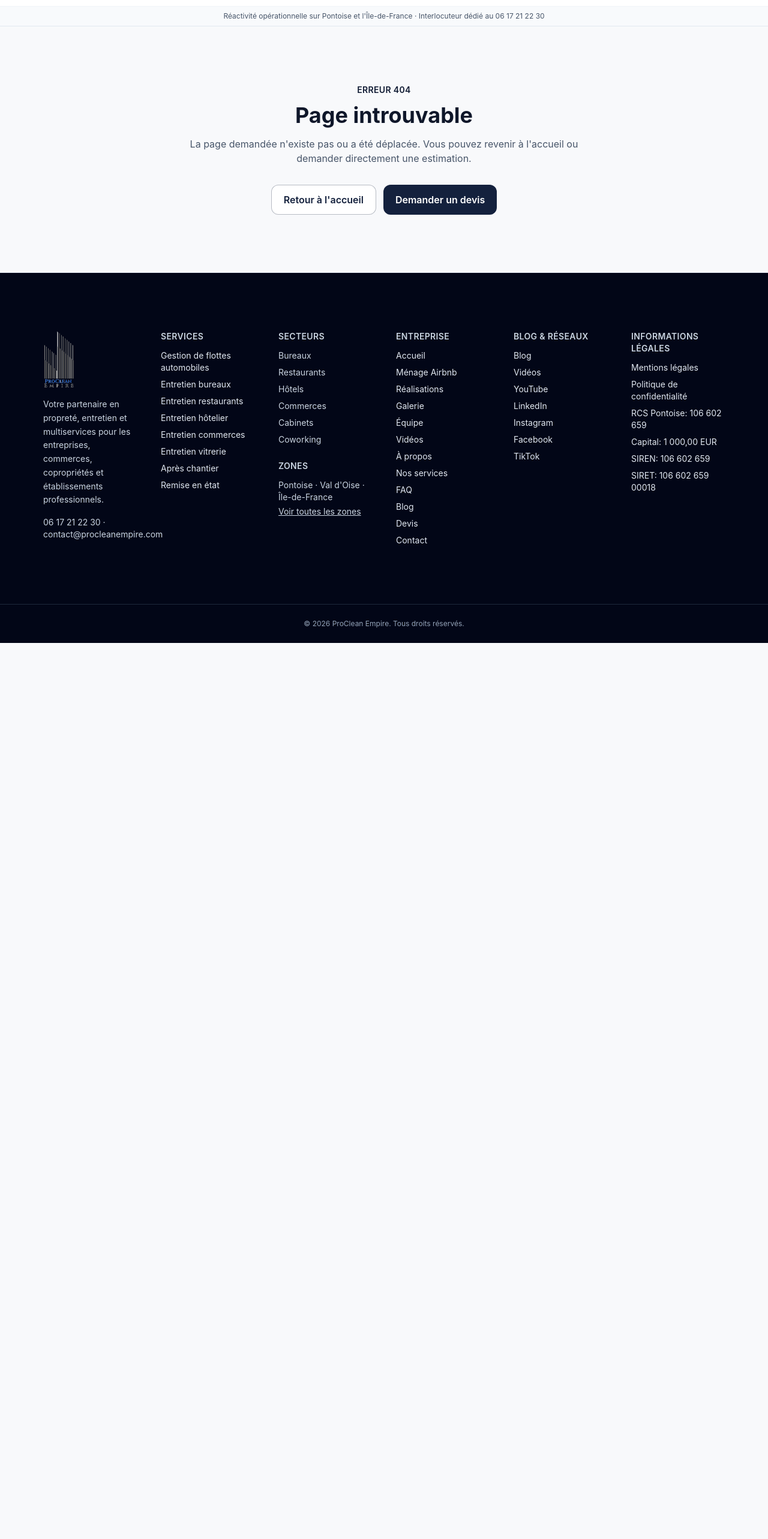
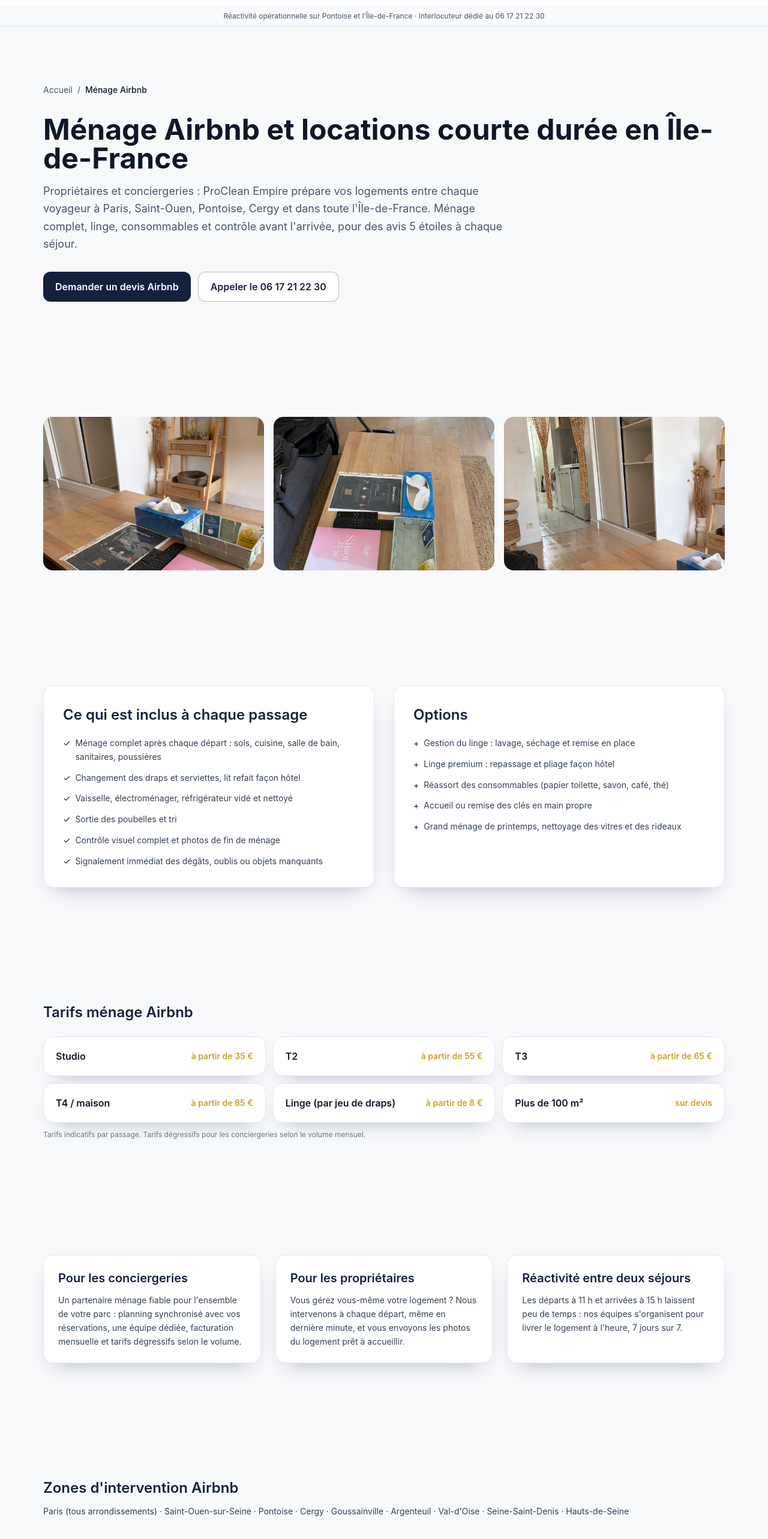
Before and after one commit to makayakevinh00-prog/https-procleanempire-multiservice.manus.space, a Next.js app: page /menage-airbnb in a window 1280 px wide. Before the commit this address had no page. Shown: the part 86-2652 px from the top of the page at 60% size. Before the commit the page ends 1158 px from the top, so only its background shows below. Built offline with nearby package versions, Linux system fonts and the light colour scheme.

Commit message:
Page ménage Airbnb

```diff
--- /dev/null
+++ b/app/menage-airbnb/page.tsx
@@ -0,0 +1,140 @@
+import Link from "next/link";
+import { buildMetadata, siteConfig } from "@/lib/site";
+import { PageHero } from "@/components/sections/page-hero";
+import { CtaBand } from "@/components/sections/cta-band";
+import { airbnbContent as c } from "@/lib/content/airbnb";
+
+export const metadata = buildMetadata({
+  title: c.metaTitle,
+  description: c.metaDescription,
+  path: "/menage-airbnb"
+});
+
+export default function MenageAirbnbPage() {
+  const serviceSchema = {
+    "@context": "https://schema.org",
+    "@type": "Service",
+    serviceType: "Ménage Airbnb et location courte durée",
+    name: c.h1,
+    description: c.metaDescription,
+    provider: { "@id": `${siteConfig.url}/#entreprise` },
+    areaServed: ["Paris", "Saint-Ouen-sur-Seine", "Pontoise", "Cergy", "Île-de-France"],
+    offers: { "@type": "Offer", priceCurrency: "EUR", price: "35", description: "Ménage studio, à partir de" },
+    url: `${siteConfig.url}/menage-airbnb`
+  };
+  const faqSchema = {
+    "@context": "https://schema.org",
+    "@type": "FAQPage",
+    mainEntity: c.faqs.map((faq) => ({
+      "@type": "Question",
+      name: faq.question,
+      acceptedAnswer: { "@type": "Answer", text: faq.answer }
+    }))
+  };
+
+  return (
+    <>
+      <PageHero
+        title={c.h1}
+        description={c.intro}
+        breadcrumbs={[{ label: "Accueil", href: "/" }, { label: "Ménage Airbnb" }]}
+        actions={
+          <>
+            <Link href="/devis" className="btn-primary">
+              Demander un devis Airbnb
+            </Link>
+            <a href={siteConfig.phoneHref} className="btn-secondary">
+              Appeler le {siteConfig.phone}
+            </a>
+          </>
+        }
+      />
+      <section className="section pt-0">
+        <div className="grid gap-4 md:grid-cols-3">
+          {c.photos.map((photo) => (
+            <img
+              key={photo.src}
+              src={photo.src}
+              alt={photo.alt}
+              loading="lazy"
+              className="h-64 w-full rounded-2xl object-cover"
+            />
+          ))}
+        </div>
+      </section>
+      <section className="section pt-0">
+        <div className="grid gap-8 lg:grid-cols-2">
+          <article className="card p-6 md:p-8">
+            <h2 className="text-2xl font-semibold text-[#14213d]">Ce qui est inclus à chaque passage</h2>
+            <ul className="mt-5 space-y-3 text-sm leading-relaxed text-slate-700">
+              {c.included.map((item) => (
+                <li key={item} className="flex gap-2">
+                  <span aria-hidden className="text-brand-700">✓</span>
+                  <span>{item}</span>
+                </li>
+              ))}
+            </ul>
+          </article>
+          <article className="card p-6 md:p-8">
+            <h2 className="text-2xl font-semibold text-[#14213d]">Options</h2>
+            <ul className="mt-5 space-y-3 text-sm leading-relaxed text-slate-700">
+              {c.options.map((item) => (
+                <li key={item} className="flex gap-2">
+                  <span aria-hidden className="text-brand-700">+</span>
+                  <span>{item}</span>
+                </li>
+              ))}
+            </ul>
+          </article>
+        </div>
+      </section>
+      <section className="section pt-0">
+        <h2 className="text-2xl font-semibold text-[#14213d]">Tarifs ménage Airbnb</h2>
+        <div className="mt-6 grid gap-3 sm:grid-cols-2 lg:grid-cols-3">
+          {c.prices.map((price) => (
+            <div key={price.label} className="card flex items-center justify-between p-5">
+              <span className="font-semibold text-slate-900">{price.label}</span>
+              <span className="text-sm font-semibold text-[#c9a227]">{price.value}</span>
+            </div>
+          ))}
+        </div>
+        <p className="mt-3 text-xs text-slate-500">
+          Tarifs indicatifs par passage. Tarifs dégressifs pour les conciergeries selon le volume mensuel.
+        </p>
+      </section>
+      <section className="section pt-0">
+        <div className="grid gap-6 md:grid-cols-3">
+          {c.conciergeries.map((block) => (
+            <article key={block.title} className="card p-6">
+              <h2 className="text-xl font-semibold text-[#14213d]">{block.title}</h2>
+              <p className="mt-3 text-sm leading-relaxed text-slate-700">{block.body}</p>
+            </article>
+          ))}
+        </div>
+      </section>
+      <section className="section pt-0">
+        <h2 className="text-2xl font-semibold text-[#14213d]">Zones d&apos;intervention Airbnb</h2>
+        <p className="mt-3 text-sm leading-relaxed text-slate-700">{c.zones.join(" · ")}</p>
+      </section>
+      <section className="section pt-0">
+        <h2 className="text-2xl font-semibold text-[#14213d]">Questions fréquentes – ménage Airbnb</h2>
+        <div className="mt-6 space-y-3">
+          {c.faqs.map((faq) => (
+            <article key={faq.question} className="card p-6">
+              <h3 className="font-semibold text-slate-900">{faq.question}</h3>
+              <p className="mt-2 text-sm leading-relaxed text-slate-600">{faq.answer}</p>
+            </article>
+          ))}
+        </div>
+        <p className="mt-6 text-sm">
+          <Link href="/blog/menage-airbnb-checklist-prix" className="font-semibold text-[#14213d] underline">
+            Lire notre guide : ménage Airbnb, prix et checklist entre deux voyageurs
+          </Link>
+        </p>
+      </section>
+      <CtaBand />
+      <script type="application/ld+json" dangerouslySetInnerHTML={{ __html: JSON.stringify(serviceSchema) }} />
+      <script type="application/ld+json" dangerouslySetInnerHTML={{ __html: JSON.stringify(faqSchema) }} />
+    </>
+  );
+}
```
